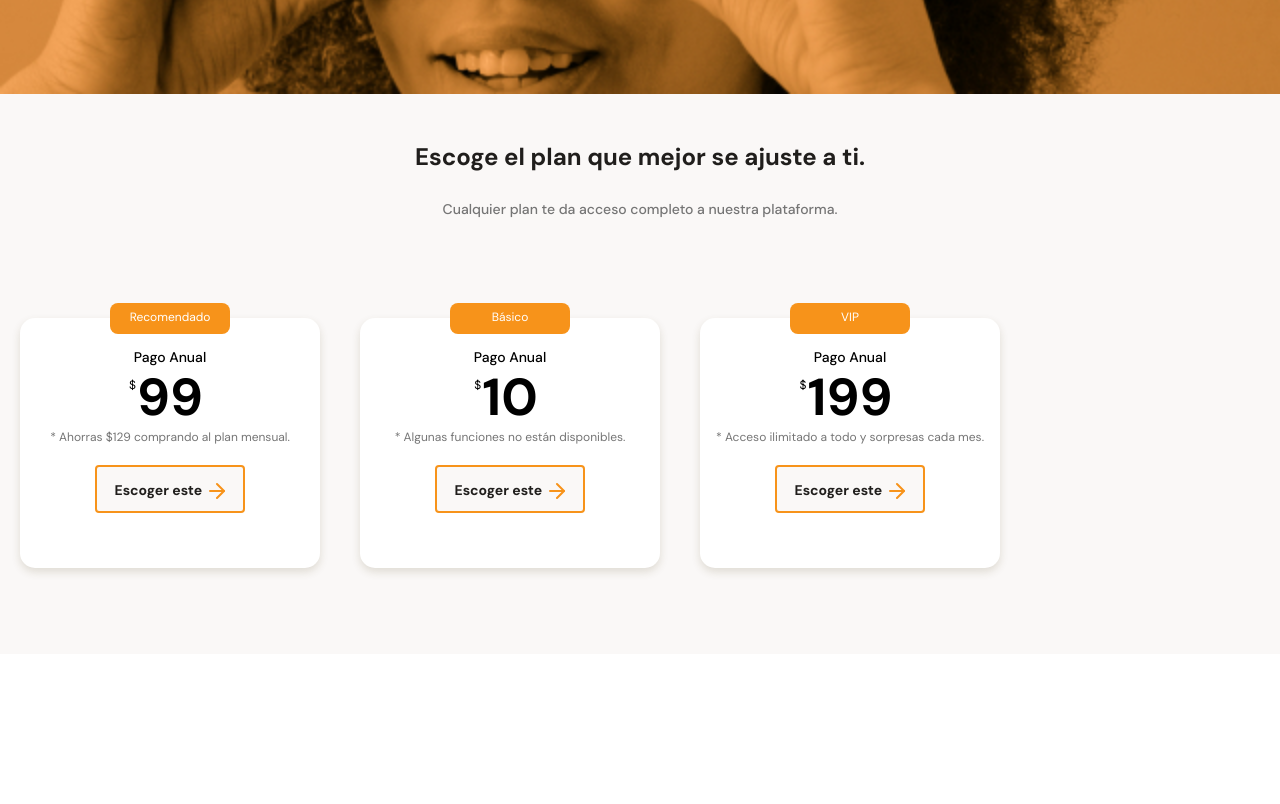
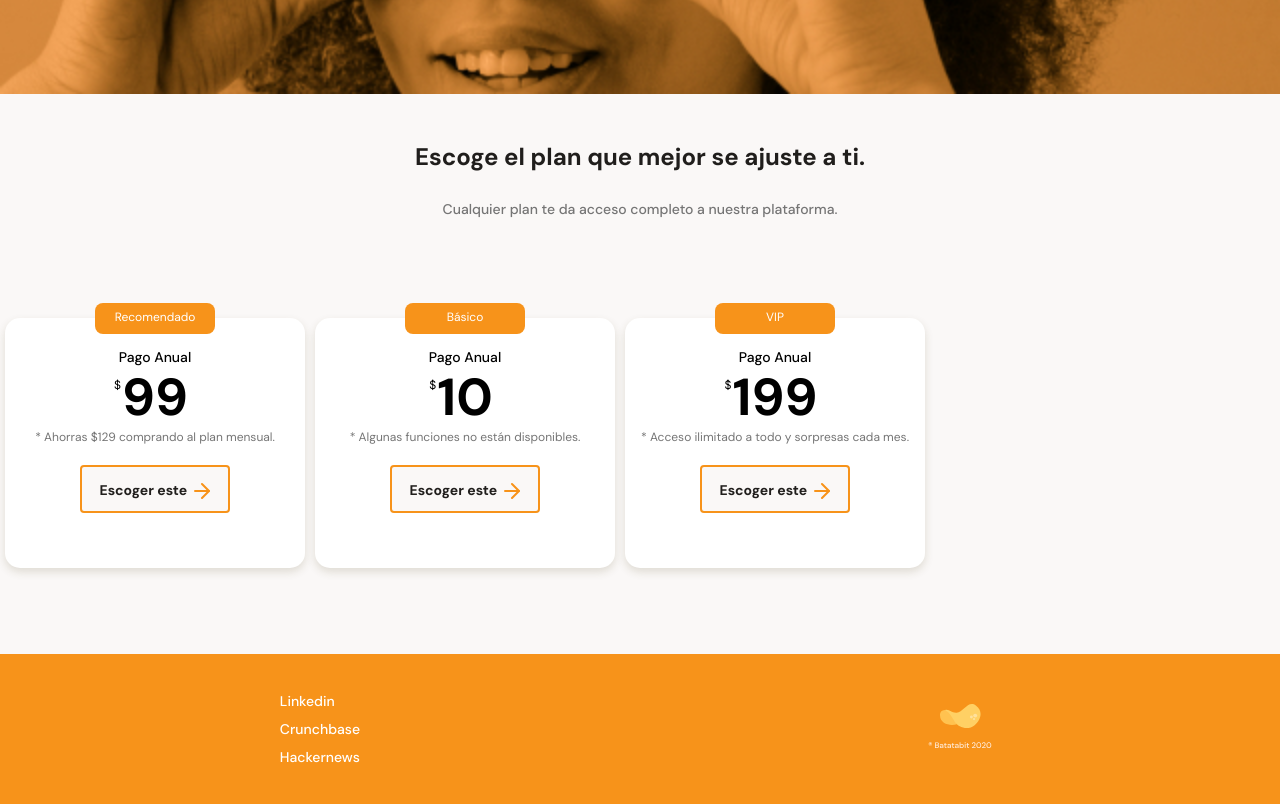
Before and after one commit to AlvaroJohelCondori/mobil-first, a plain HTML site: page index.html in a window 1280 px wide. Shown: the part 2656-3460 px from the top of the page. Before the commit the page ends 3310 px from the top, so only its background shows below. Drawn offline with Linux system fonts and the light colour scheme; files whose address does not match are found by name.

Commit message:
Footer 	* Sección de Footer branch => main

```diff
--- a/index.html
+++ b/index.html
@@ -184,6 +184,17 @@
         </section>
       </section>
     </main>
-    <footer></footer>
+    <footer>
+      <section class="left">
+        <ul>
+          <li><a href="#">Linkedin</a></li>
+          <li><a href="#">Crunchbase</a></li>
+          <li><a href="#">Hackernews</a></li>
+        </ul>
+      </section>
+      <section class="right">
+        <img src="./assets/img/logo-footer.svg" alt="Logo de Batatabit 2023" />
+      </section>
+    </footer>
   </body>
 </html>
--- a/styles.css
+++ b/styles.css
@@ -551,10 +551,10 @@ main {
   position: relative;
   scroll-snap-align: center;
   width: 70%;
-  min-width: 230px;
+  min-width: 190px;
   max-width: 300px;
   height: 250px;
-  margin: 50px 20px 0;
+  margin: 50px 5px 0;
   padding: 0 15px;
   background-color: var(--just-white);
   border-radius: 15px;
@@ -616,3 +616,28 @@ main {
   background-image: url('./assets/icons/orange-right-arrow.svg');
   vertical-align: text-bottom;
 }
+footer {
+  display: flex;
+  width: 100%;
+  height: 150px;
+  background-color: var(--bitcoin-orange);
+}
+footer section {
+  display: flex;
+  width: 50%;
+  justify-content: center;
+  align-items: center;
+}
+footer .left ul {
+  font-size: 1.4rem;
+  font-weight: 500;
+  line-height: 1.8rem;
+  list-style: none;
+}
+.left li {
+  margin: 10px 0;
+}
+.left a {
+  text-decoration: none;
+  color: var(--just-white);
+}
```
